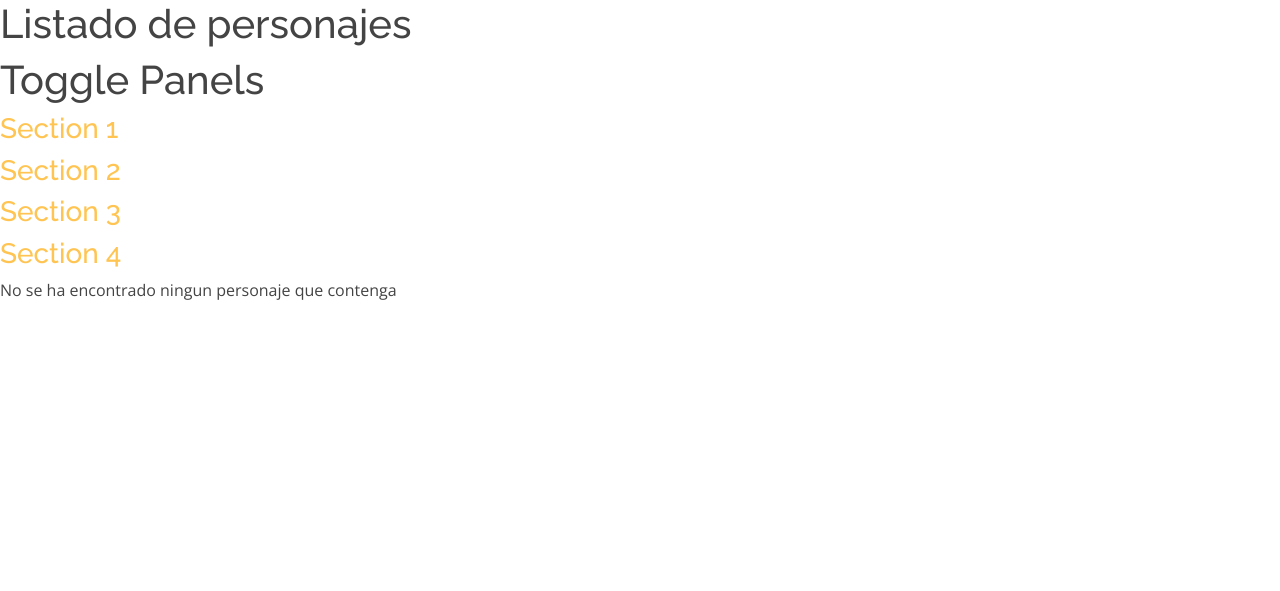
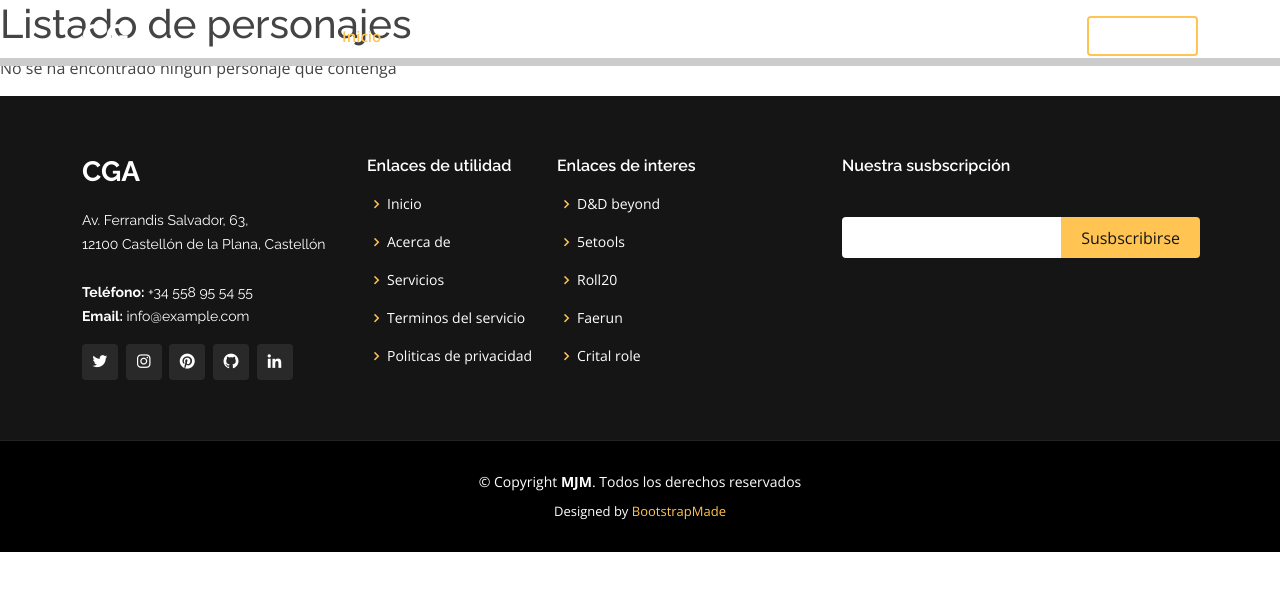
Before and after one commit to Salix8/-Proyecto2FichasPersonajes, a Symfony app: template templates/lista_personajes.html.twig in a window 1280 px wide. Shown: the top 591 px of the page. Run offline with Twig, Linux system fonts and the light colour scheme; the template is opened without the code that fills it, so the values that code supplies are empty; some libraries are stand-ins or nearby versions.

Commit message:
Accordion competado faltaria implementarlo

```diff
--- /dev/null
+++ b/public/assetsGp/css/progress-bar.css
@@ -0,0 +1,12 @@
+
+#progress_bar_container {
+    width: 100%;
+    height: 8px;
+    background: #ccc;
+}
+
+    #progress_bar {
+        height: 8px;
+        background: #ffc451;
+        width: 0%;
+    }
--- a/public/assetsGp/css/style.css
+++ b/public/assetsGp/css/style.css
@@ -378,7 +378,7 @@
   font-size: 56px;
   font-weight: 700;
   line-height: 64px;
-  color: #fff;
+  color: #ffc451;
   font-family: "Poppins", sans-serif;
 }
 #hero h1 span {
--- /dev/null
+++ b/public/assetsGp/js/progress-bar.js
@@ -0,0 +1,16 @@
+
+
+//Cuando el usuario haga scroll, se ejecutara la función
+
+window.addEventListener(`load`, ()=>{
+    window.addEventListener(`scroll`, ()=>{
+        scrollProgressBar();
+    })
+});
+
+function scrollProgressBar() {
+    var winScroll = document.body.scrollTop || document.documentElement.scrollTop;
+    var height = document.documentElement.scrollHeight - document.documentElement.clientHeight;
+    var scrolled = (winScroll / height) * 100;
+    document.getElementById(`progress_bar`).style.width = scrolled + `%`;
+}
--- a/templates/base.html.twig
+++ b/templates/base.html.twig
@@ -46,6 +46,10 @@
         <!-- Template Main CSS File -->
         <link href="/assetsGp/css/style.css" rel="stylesheet">
 
+        <!-- Progress bar -->
+        <script src="/assetsGp/js/progress-bar.js"></script>
+        <link href="/assetsGp/css/progress-bar.css" rel="stylesheet">
+
         {% block stylesheets %}
 
         {% endblock %}
--- a/templates/index.html.twig
+++ b/templates/index.html.twig
@@ -5,6 +5,9 @@
     <!-- Favicons -->
     <link href="/assetsGp/img/ico/dragon2.ico" rel="icon">
     <link href="/assetsGp/img/ico/dragon2.ico" rel="apple-touch-icon">
+{% endblock %}
+{% block javascripts %}
+    <script src="/assetsGp/js/typewriter.js"></script>
 {% endblock %}
 {% block body %}
   {{ include('/partials/inicio-doc.part.html.twig') }}
@@ -15,7 +18,7 @@
 
       <div class="row justify-content-center" data-aos="fade-up" data-aos-delay="150">
           <div class="col-xl-6 col-lg-8">
-            <h1>Compendio Gremial de Adarak</h1>
+            <h1 id="hero_Id"></h1>
             <h2>Un pequeño lugar donde podremos guardar nuestros personajes para consultarlos posteriormente</h2>
           </div>
       </div>
--- a/templates/lista_personajes.html.twig
+++ b/templates/lista_personajes.html.twig
@@ -4,69 +4,23 @@
     <script src="/assetsGp/js/accordion.js"></script>
 {% endblock %}
 {% block body %}
+    {{ include('/partials/inicio-doc.part.html.twig') }}
     <h1>Listado de personajes</h1>
-
-    <h1>Toggle Panels</h1>
-<div id="notaccordion">
-  <h3><a href="#">Section 1</a></h3>
-  <div>
-    <p>
-      Mauris mauris ante, blandit et, ultrices a, suscipit eget, quam. Integer
-      ut neque. Vivamus nisi metus, molestie vel, gravida in, condimentum sit
-      amet, nunc. Nam a nibh. Donec suscipit eros. Nam mi. Proin viverra leo ut
-      odio. Curabitur malesuada. Vestibulum a velit eu ante scelerisque vulputate.
-    </p>
-  </div>
-  <h3><a href="#">Section 2</a></h3>
-  <div>
-    <p>
-      Sed non urna. Donec et ante. Phasellus eu ligula. Vestibulum sit amet
-      purus. Vivamus hendrerit, dolor at aliquet laoreet, mauris turpis porttitor
-      velit, faucibus interdum tellus libero ac justo. Vivamus non quam. In
-      suscipit faucibus urna.
-    </p>
-  </div>
-  <h3><a href="#">Section 3</a></h3>
-  <div>
-    <p>
-      Nam enim risus, molestie et, porta ac, aliquam ac, risus. Quisque lobortis.
-      Phasellus pellentesque purus in massa. Aenean in pede. Phasellus ac libero
-      ac tellus pellentesque semper. Sed ac felis. Sed commodo, magna quis
-      lacinia ornare, quam ante aliquam nisi, eu iaculis leo purus venenatis dui.
-    </p>
-    <ul>
-      <li>List item one</li>
-      <li>List item two</li>
-      <li>List item three</li>
-    </ul>
-  </div>
-  <h3><a href="#">Section 4</a></h3>
-  <div>
-    <p>
-      Cras dictum. Pellentesque habitant morbi tristique senectus et netus
-      et malesuada fames ac turpis egestas. Vestibulum ante ipsum primis in
-      faucibus orci luctus et ultrices posuere cubilia Curae; Aenean lacinia
-      mauris vel est.
-    </p>
-    <p>
-      Suspendisse eu nisl. Nullam ut libero. Integer dignissim consequat lectus.
-      Class aptent taciti sociosqu ad litora torquent per conubia nostra, per
-      inceptos himenaeos.
-    </p>
-  </div>
-</div>
 
 
     {% if personajes %}
 
+        <div id="notaccordion">
         {% for personaje in personajes %}
 
             {{ include ("partials/datos_personaje.html.twig", {"personaje": personaje}) }}
 
         {% endfor %}
+        </div>
 
     {% else %}
         <p>No se ha encontrado ningun personaje que contenga {{ texto }}</p>
     {% endif %}
 
+    {{ include('/partials/fin-doc.part.html.twig') }}
 {% endblock %}
--- a/templates/partials/inicio-doc.part.html.twig
+++ b/templates/partials/inicio-doc.part.html.twig
@@ -50,7 +50,13 @@
                 <i class="bi bi-list mobile-nav-toggle"></i>
             </nav><!-- .navbar -->
 
+
+
             <a href="#about" class="get-started-btn scrollto">Empezar</a>
 
         </div>
+
+        <div id="progress_bar_container">
+            <div id="progress_bar"></div>
+        </div>
     </header><!-- End Header -->
```
Also changed, not shown: public/assetsGp/js/typewriter.js (added, +16 -0 lines), templates/partials/datos_personaje.html.twig (+6 -3 lines).
